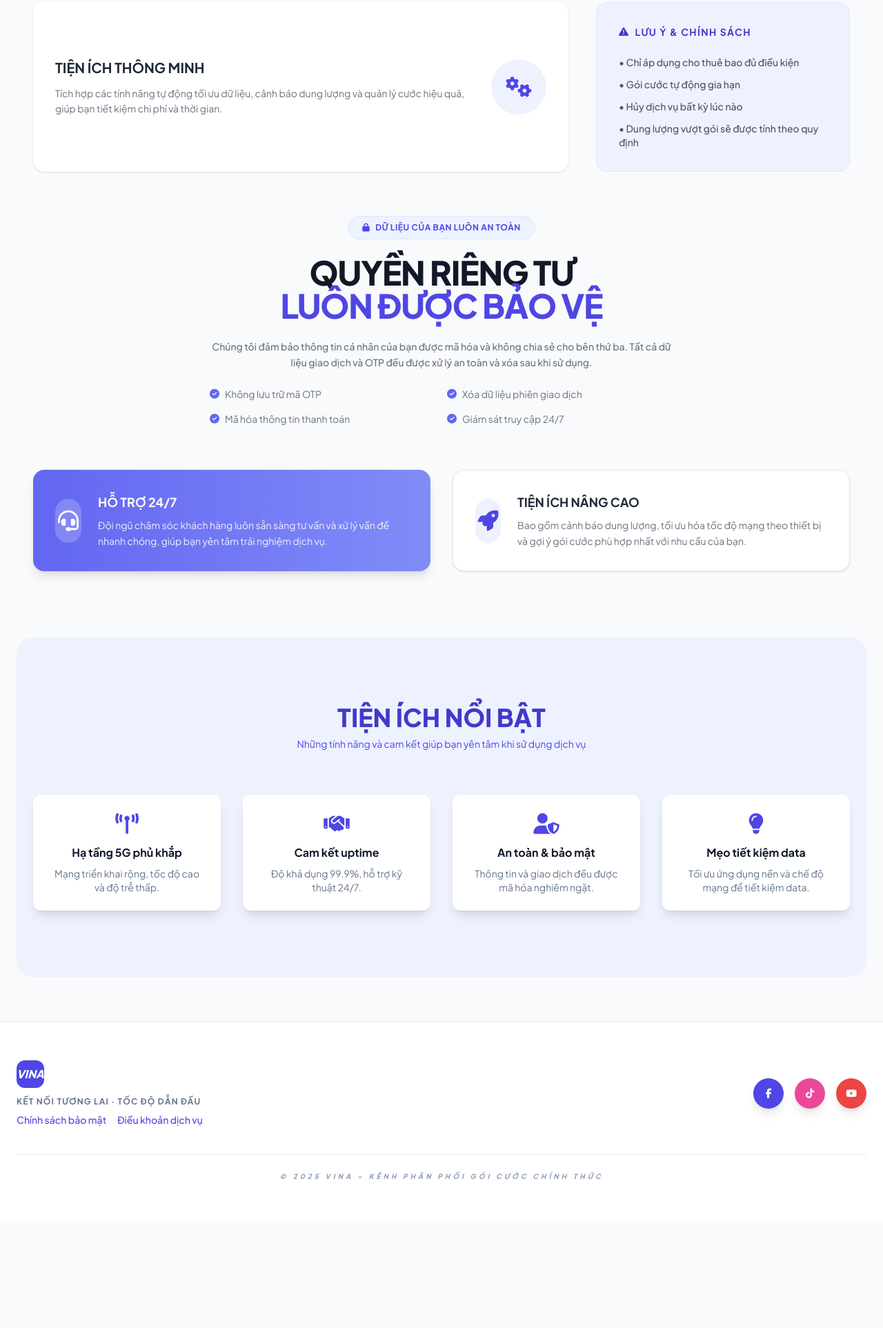
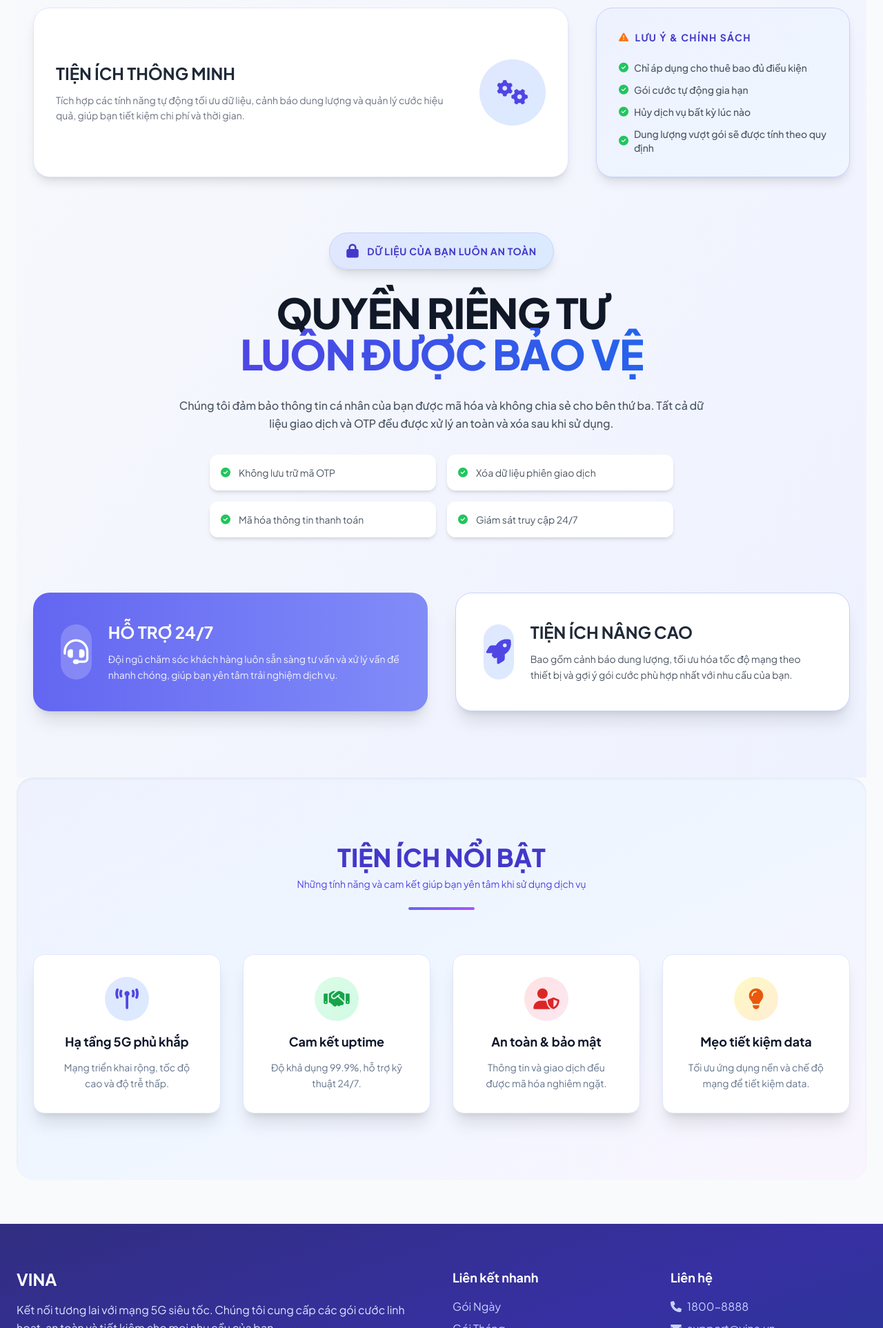
Before and after one commit to thanhtu0910/self_learn, a plain HTML site: page index.html in a window 1280 px wide. Shown: the part 2381-4306 px from the top of the page at 69% size. Before the commit the page ends 4150 px from the top, so only its background shows below. Drawn offline with nearby package versions, Linux system fonts and the light colour scheme.

Commit message:
update: interface

```diff
--- a/index.html
+++ b/index.html
@@ -303,27 +303,27 @@
 </section>
 
 
-        <section id="utility-info" class="max-w-7xl mx-auto px-6 py-24 bg-gray-50">
+        <section id="utility-info" class="max-w-7xl mx-auto px-6 py-24 bg-gradient-to-br from-gray-50 to-indigo-50">
   <!-- Header -->
   <div class="mb-16 text-center">
     <h2 class="text-3xl md:text-4xl font-extrabold text-indigo-700 uppercase mb-4">
       Ưu điểm dịch vụ
     </h2>
-    <p class="text-gray-500 text-sm max-w-xl mx-auto">
+    <p class="text-gray-600 text-sm max-w-xl mx-auto">
       Trải nghiệm mạng 5G nhanh chóng, ổn định và an toàn với các tính năng thông minh hỗ trợ người dùng.
     </p>
-    <div class="mx-auto mt-6 h-1 w-24 bg-indigo-600 rounded-full"></div>
+    <div class="mx-auto mt-6 h-1 w-24 bg-gradient-to-r from-indigo-500 to-blue-500 rounded-full"></div>
   </div>
 
   <!-- Grid thông tin -->
   <div class="grid grid-cols-1 md:grid-cols-2 lg:grid-cols-3 gap-10">
 
     <!-- Tốc độ cao -->
-    <div class="bg-white rounded-2xl p-8 shadow hover:shadow-lg transition">
-      <div class="w-14 h-14 flex items-center justify-center bg-indigo-50 text-indigo-600 rounded-xl text-2xl mb-6">
+    <div class="bg-white rounded-3xl p-8 shadow-lg hover:shadow-2xl transition-all duration-300 transform hover:-translate-y-2 border border-indigo-100 group">
+      <div class="w-16 h-16 flex items-center justify-center bg-gradient-to-br from-indigo-100 to-blue-100 text-indigo-600 rounded-2xl text-3xl mb-6 group-hover:scale-110 transition-transform">
         <i class="fas fa-tachometer-alt"></i>
       </div>
-      <h3 class="text-lg font-bold text-gray-800 mb-3 uppercase">
+      <h3 class="text-xl font-bold text-gray-800 mb-3 uppercase">
         Tốc độ siêu nhanh
       </h3>
       <p class="text-sm text-gray-500 leading-relaxed">
@@ -332,11 +332,11 @@
     </div>
 
     <!-- Độ ổn định -->
-    <div class="bg-indigo-600 text-white rounded-2xl p-8 shadow hover:shadow-lg transition">
-      <div class="w-14 h-14 flex items-center justify-center bg-white/20 text-indigo-600 rounded-xl text-2xl mb-6">
+    <div class="bg-gradient-to-br from-indigo-600 to-blue-600 text-white rounded-3xl p-8 shadow-lg hover:shadow-2xl transition-all duration-300 transform hover:-translate-y-2 group">
+      <div class="w-16 h-16 flex items-center justify-center bg-white/20 text-white rounded-2xl text-3xl mb-6 group-hover:scale-110 transition-transform">
         <i class="fas fa-signal"></i>
       </div>
-      <h3 class="text-lg font-bold mb-3 uppercase">
+      <h3 class="text-xl font-bold mb-3 uppercase">
         Kết nối ổn định
       </h3>
       <p class="text-sm text-indigo-100 leading-relaxed">
@@ -345,11 +345,11 @@
     </div>
 
     <!-- An toàn -->
-    <div class="bg-white border border-indigo-100 rounded-2xl p-8 shadow hover:shadow-lg transition">
-      <div class="w-14 h-14 flex items-center justify-center bg-indigo-100 text-indigo-600 rounded-xl text-2xl mb-6">
+    <div class="bg-white rounded-3xl p-8 shadow-lg hover:shadow-2xl transition-all duration-300 transform hover:-translate-y-2 border border-indigo-100 group">
+      <div class="w-16 h-16 flex items-center justify-center bg-gradient-to-br from-green-100 to-emerald-100 text-green-600 rounded-2xl text-3xl mb-6 group-hover:scale-110 transition-transform">
         <i class="fas fa-shield-alt"></i>
       </div>
-      <h3 class="text-lg font-bold text-indigo-700 mb-3 uppercase">
+      <h3 class="text-xl font-bold text-indigo-700 mb-3 uppercase">
         An toàn & bảo mật
       </h3>
       <p class="text-sm text-gray-500 leading-relaxed">
@@ -358,75 +358,75 @@
     </div>
 
     <!-- Tiện ích thông minh -->
-    <div class="md:col-span-2 bg-white rounded-2xl p-8 shadow hover:shadow-lg transition flex flex-col md:flex-row gap-6 items-center">
+    <div class="md:col-span-2 bg-white rounded-3xl p-8 shadow-lg hover:shadow-2xl transition-all duration-300 transform hover:-translate-y-2 border border-indigo-100 flex flex-col md:flex-row gap-6 items-center group">
       <div class="flex-1">
-        <h3 class="text-xl font-bold text-gray-800 mb-3 uppercase">
+        <h3 class="text-2xl font-bold text-gray-800 mb-3 uppercase">
           Tiện ích thông minh
         </h3>
         <p class="text-sm text-gray-500 leading-relaxed">
           Tích hợp các tính năng tự động tối ưu dữ liệu, cảnh báo dung lượng và quản lý cước hiệu quả, giúp bạn tiết kiệm chi phí và thời gian.
         </p>
       </div>
-      <div class="w-20 h-20 bg-indigo-50 text-indigo-600 rounded-full flex items-center justify-center text-3xl">
+      <div class="w-24 h-24 bg-gradient-to-br from-indigo-100 to-blue-100 text-indigo-600 rounded-full flex items-center justify-center text-4xl group-hover:scale-110 transition-transform">
         <i class="fas fa-cogs"></i>
       </div>
     </div>
 
     <!-- Lưu ý & chính sách -->
-    <div class="bg-indigo-50 border border-indigo-100 rounded-2xl p-8">
+    <div class="bg-gradient-to-br from-indigo-50 to-blue-50 border border-indigo-200 rounded-3xl p-8 shadow-lg hover:shadow-xl transition-all duration-300">
       <h4 class="font-bold text-indigo-700 mb-6 uppercase text-sm tracking-widest flex items-center gap-2">
-        <i class="fas fa-exclamation-triangle"></i> Lưu ý & chính sách
+        <i class="fas fa-exclamation-triangle text-orange-500"></i> Lưu ý & chính sách
       </h4>
       <ul class="space-y-3 text-sm text-gray-600 font-medium">
-        <li>• Chỉ áp dụng cho thuê bao đủ điều kiện</li>
-        <li>• Gói cước tự động gia hạn</li>
-        <li>• Hủy dịch vụ bất kỳ lúc nào</li>
-        <li>• Dung lượng vượt gói sẽ được tính theo quy định</li>
+        <li class="flex items-center gap-2"><i class="fas fa-check-circle text-green-500"></i> Chỉ áp dụng cho thuê bao đủ điều kiện</li>
+        <li class="flex items-center gap-2"><i class="fas fa-check-circle text-green-500"></i> Gói cước tự động gia hạn</li>
+        <li class="flex items-center gap-2"><i class="fas fa-check-circle text-green-500"></i> Hủy dịch vụ bất kỳ lúc nào</li>
+        <li class="flex items-center gap-2"><i class="fas fa-check-circle text-green-500"></i> Dung lượng vượt gói sẽ được tính theo quy định</li>
       </ul>
     </div>
 
   </div>
 
   <!-- Highlight bảo mật -->
-  <div class="mt-16 text-center space-y-6">
-    <div class="inline-flex items-center gap-2 px-5 py-2 rounded-full bg-indigo-50 text-indigo-600 text-xs font-bold uppercase tracking-wider border border-indigo-100">
-      <i class="fas fa-lock"></i> Dữ liệu của bạn luôn an toàn
+  <div class="mt-20 text-center space-y-8">
+    <div class="inline-flex items-center gap-3 px-6 py-3 rounded-full bg-gradient-to-r from-indigo-100 to-blue-100 text-indigo-700 text-sm font-bold uppercase tracking-wider border border-indigo-200 shadow-lg">
+      <i class="fas fa-lock text-xl"></i> Dữ liệu của bạn luôn an toàn
     </div>
-    <h2 class="text-3xl md:text-5xl font-extrabold text-gray-900 uppercase leading-tight tracking-tight">
-      Quyền riêng tư <br><span class="text-indigo-600">Luôn được bảo vệ</span>
+    <h2 class="text-4xl md:text-6xl font-extrabold text-gray-900 uppercase leading-tight tracking-tight">
+      Quyền riêng tư <br><span class="bg-gradient-to-r from-indigo-600 to-blue-600 bg-clip-text text-transparent">Luôn được bảo vệ</span>
     </h2>
-    <p class="text-sm text-gray-500 font-medium leading-relaxed max-w-2xl mx-auto">
+    <p class="text-base text-gray-600 font-medium leading-relaxed max-w-3xl mx-auto">
       Chúng tôi đảm bảo thông tin cá nhân của bạn được mã hóa và không chia sẻ cho bên thứ ba. Tất cả dữ liệu giao dịch và OTP đều được xử lý an toàn và xóa sau khi sử dụng.
     </p>
-    <ul class="grid grid-cols-1 md:grid-cols-2 gap-4 max-w-2xl mx-auto text-sm text-gray-500">
-      <li class="flex items-center gap-2"><i class="fas fa-check-circle text-indigo-500"></i> Không lưu trữ mã OTP</li>
-      <li class="flex items-center gap-2"><i class="fas fa-check-circle text-indigo-500"></i> Xóa dữ liệu phiên giao dịch</li>
-      <li class="flex items-center gap-2"><i class="fas fa-check-circle text-indigo-500"></i> Mã hóa thông tin thanh toán</li>
-      <li class="flex items-center gap-2"><i class="fas fa-check-circle text-indigo-500"></i> Giám sát truy cập 24/7</li>
+    <ul class="grid grid-cols-1 md:grid-cols-2 gap-4 max-w-2xl mx-auto text-sm text-gray-600">
+      <li class="flex items-center gap-3 bg-white p-4 rounded-xl shadow-md"><i class="fas fa-check-circle text-green-500"></i> Không lưu trữ mã OTP</li>
+      <li class="flex items-center gap-3 bg-white p-4 rounded-xl shadow-md"><i class="fas fa-check-circle text-green-500"></i> Xóa dữ liệu phiên giao dịch</li>
+      <li class="flex items-center gap-3 bg-white p-4 rounded-xl shadow-md"><i class="fas fa-check-circle text-green-500"></i> Mã hóa thông tin thanh toán</li>
+      <li class="flex items-center gap-3 bg-white p-4 rounded-xl shadow-md"><i class="fas fa-check-circle text-green-500"></i> Giám sát truy cập 24/7</li>
     </ul>
   </div>
 
   <!-- Hỗ trợ & tiện ích nâng cao -->
-<div class="mt-16 grid grid-cols-1 md:grid-cols-2 gap-8">
-  <div class="bg-gradient-to-r from-indigo-500 to-indigo-400 text-white rounded-2xl p-8 shadow-lg hover:shadow-xl transition flex items-center gap-6">
-    <div class="w-16 h-16 bg-white/20 rounded-full flex items-center justify-center text-3xl">
+<div class="mt-20 grid grid-cols-1 md:grid-cols-2 gap-10">
+  <div class="bg-gradient-to-r from-indigo-500 to-indigo-400 text-white rounded-3xl p-10 shadow-xl hover:shadow-2xl transition-all duration-300 transform hover:-translate-y-2 flex items-center gap-6">
+    <div class="w-20 h-20 bg-white/20 rounded-full flex items-center justify-center text-4xl">
       <i class="fas fa-headset"></i>
     </div>
     <div>
-      <h3 class="text-lg font-bold uppercase mb-2">Hỗ trợ 24/7</h3>
+      <h3 class="text-2xl font-bold uppercase mb-3">Hỗ trợ 24/7</h3>
       <p class="text-sm text-white/90 leading-relaxed">
         Đội ngũ chăm sóc khách hàng luôn sẵn sàng tư vấn và xử lý vấn đề nhanh chóng, giúp bạn yên tâm trải nghiệm dịch vụ.
       </p>
     </div>
   </div>
 
-  <div class="bg-white border border-indigo-100 rounded-2xl p-8 shadow hover:shadow-lg transition flex items-center gap-6">
-    <div class="w-16 h-16 bg-indigo-50 text-indigo-600 rounded-full flex items-center justify-center text-3xl">
+  <div class="bg-white border border-indigo-200 rounded-3xl p-10 shadow-xl hover:shadow-2xl transition-all duration-300 transform hover:-translate-y-2 flex items-center gap-6">
+    <div class="w-20 h-20 bg-gradient-to-br from-indigo-100 to-blue-100 text-indigo-600 rounded-full flex items-center justify-center text-4xl">
       <i class="fas fa-rocket"></i>
     </div>
     <div>
-      <h3 class="text-lg font-bold text-gray-800 uppercase mb-2">Tiện ích nâng cao</h3>
-      <p class="text-sm text-gray-500 leading-relaxed">
+      <h3 class="text-2xl font-bold text-gray-800 uppercase mb-3">Tiện ích nâng cao</h3>
+      <p class="text-sm text-gray-600 leading-relaxed">
         Bao gồm cảnh báo dung lượng, tối ưu hóa tốc độ mạng theo thiết bị và gợi ý gói cước phù hợp nhất với nhu cầu của bạn.
       </p>
     </div>
@@ -436,70 +436,116 @@
 </section>
 
 
-<section id="utility-info" class="max-w-7xl mx-auto px-6 py-24 bg-indigo-50 rounded-3xl">
+<section id="utility-info" class="max-w-7xl mx-auto px-6 py-24 bg-gradient-to-br from-indigo-50 via-blue-50 to-purple-50 rounded-3xl shadow-inner">
   <div class="text-center mb-16">
     <h2 class="text-3xl md:text-4xl font-extrabold text-indigo-700 uppercase mb-2">Tiện ích nổi bật</h2>
     <p class="text-indigo-600 text-sm max-w-xl mx-auto">Những tính năng và cam kết giúp bạn yên tâm khi sử dụng dịch vụ</p>
+    <div class="mx-auto mt-6 h-1 w-24 bg-gradient-to-r from-indigo-500 to-purple-500 rounded-full"></div>
   </div>
 
   <div class="grid grid-cols-1 sm:grid-cols-2 lg:grid-cols-4 gap-8">
-    <div class="bg-white rounded-xl shadow-lg p-6 flex flex-col items-center text-center hover:-translate-y-2 transition">
-      <i class="fas fa-broadcast-tower text-indigo-600 text-3xl mb-3"></i>
-      <h3 class="font-bold text-slate-900 mb-2">Hạ tầng 5G phủ khắp</h3>
-      <p class="text-sm text-slate-500">Mạng triển khai rộng, tốc độ cao và độ trễ thấp.</p>
+    <div class="bg-white rounded-2xl shadow-xl p-8 flex flex-col items-center text-center hover:-translate-y-3 transition-all duration-300 transform group border border-indigo-100">
+      <div class="w-16 h-16 bg-gradient-to-br from-indigo-100 to-blue-100 text-indigo-600 rounded-full flex items-center justify-center text-3xl mb-4 group-hover:scale-110 transition-transform">
+        <i class="fas fa-broadcast-tower"></i>
+      </div>
+      <h3 class="font-bold text-slate-900 mb-3 text-lg">Hạ tầng 5G phủ khắp</h3>
+      <p class="text-sm text-slate-500 leading-relaxed">Mạng triển khai rộng, tốc độ cao và độ trễ thấp.</p>
     </div>
 
-    <div class="bg-white rounded-xl shadow-lg p-6 flex flex-col items-center text-center hover:-translate-y-2 transition">
-      <i class="fas fa-handshake text-indigo-600 text-3xl mb-3"></i>
-      <h3 class="font-bold text-slate-900 mb-2">Cam kết uptime</h3>
-      <p class="text-sm text-slate-500">Độ khả dụng 99.9%, hỗ trợ kỹ thuật 24/7.</p>
+    <div class="bg-white rounded-2xl shadow-xl p-8 flex flex-col items-center text-center hover:-translate-y-3 transition-all duration-300 transform group border border-indigo-100">
+      <div class="w-16 h-16 bg-gradient-to-br from-green-100 to-emerald-100 text-green-600 rounded-full flex items-center justify-center text-3xl mb-4 group-hover:scale-110 transition-transform">
+        <i class="fas fa-handshake"></i>
+      </div>
+      <h3 class="font-bold text-slate-900 mb-3 text-lg">Cam kết uptime</h3>
+      <p class="text-sm text-slate-500 leading-relaxed">Độ khả dụng 99.9%, hỗ trợ kỹ thuật 24/7.</p>
     </div>
 
-    <div class="bg-white rounded-xl shadow-lg p-6 flex flex-col items-center text-center hover:-translate-y-2 transition">
-      <i class="fas fa-user-shield text-indigo-600 text-3xl mb-3"></i>
-      <h3 class="font-bold text-slate-900 mb-2">An toàn & bảo mật</h3>
-      <p class="text-sm text-slate-500">Thông tin và giao dịch đều được mã hóa nghiêm ngặt.</p>
+    <div class="bg-white rounded-2xl shadow-xl p-8 flex flex-col items-center text-center hover:-translate-y-3 transition-all duration-300 transform group border border-indigo-100">
+      <div class="w-16 h-16 bg-gradient-to-br from-red-100 to-pink-100 text-red-600 rounded-full flex items-center justify-center text-3xl mb-4 group-hover:scale-110 transition-transform">
+        <i class="fas fa-user-shield"></i>
+      </div>
+      <h3 class="font-bold text-slate-900 mb-3 text-lg">An toàn & bảo mật</h3>
+      <p class="text-sm text-slate-500 leading-relaxed">Thông tin và giao dịch đều được mã hóa nghiêm ngặt.</p>
     </div>
 
-    <div class="bg-white rounded-xl shadow-lg p-6 flex flex-col items-center text-center hover:-translate-y-2 transition">
-      <i class="fas fa-lightbulb text-indigo-600 text-3xl mb-3"></i>
-      <h3 class="font-bold text-slate-900 mb-2">Mẹo tiết kiệm data</h3>
-      <p class="text-sm text-slate-500">Tối ưu ứng dụng nền và chế độ mạng để tiết kiệm data.</p>
+    <div class="bg-white rounded-2xl shadow-xl p-8 flex flex-col items-center text-center hover:-translate-y-3 transition-all duration-300 transform group border border-indigo-100">
+      <div class="w-16 h-16 bg-gradient-to-br from-yellow-100 to-orange-100 text-orange-600 rounded-full flex items-center justify-center text-3xl mb-4 group-hover:scale-110 transition-transform">
+        <i class="fas fa-lightbulb"></i>
+      </div>
+      <h3 class="font-bold text-slate-900 mb-3 text-lg">Mẹo tiết kiệm data</h3>
+      <p class="text-sm text-slate-500 leading-relaxed">Tối ưu ứng dụng nền và chế độ mạng để tiết kiệm data.</p>
     </div>
   </div>
 </section>
     </main>
 
-<footer class="bg-white border-t border-slate-200 px-6 py-14">
-  <div class="max-w-7xl mx-auto flex flex-col md:flex-row justify-between items-center gap-6">
-    <div class="flex flex-col items-center md:items-start text-center md:text-left">
-      <div class="flex items-center gap-3 mb-3">
-        <div class="bg-indigo-600 text-white w-10 h-10 rounded-xl flex items-center justify-center font-black italic">VINA</div>
+<footer class="bg-gradient-to-br from-indigo-900 via-indigo-800 to-blue-900 text-white px-6 py-16">
+  <div class="max-w-7xl mx-auto">
+    <div class="grid grid-cols-1 md:grid-cols-4 gap-8">
+      <!-- Logo và giới thiệu -->
+      <div class="md:col-span-2">
+        <div class="flex items-center gap-3 mb-4">
+          <span class="text-2xl font-bold">VINA</span>
+        </div>
+        <p class="text-indigo-100 mb-6 leading-relaxed">
+          Kết nối tương lai với mạng 5G siêu tốc. Chúng tôi cung cấp các gói cước linh hoạt, an toàn và tiết kiệm cho mọi nhu cầu của bạn.
+        </p>
+        <div class="flex gap-4">
+          <a href="#" class="w-12 h-12 rounded-full bg-indigo-700 text-white flex items-center justify-center shadow-lg hover:bg-indigo-600 transition">
+            <i class="fab fa-facebook-f"></i>
+          </a>
+          <a href="#" class="w-12 h-12 rounded-full bg-pink-600 text-white flex items-center justify-center shadow-lg hover:bg-pink-500 transition">
+            <i class="fab fa-tiktok"></i>
+          </a>
+          <a href="#" class="w-12 h-12 rounded-full bg-red-600 text-white flex items-center justify-center shadow-lg hover:bg-red-500 transition">
+            <i class="fab fa-youtube"></i>
+          </a>
+        </div>
       </div>
-      <p class="text-slate-500 text-xs font-bold uppercase tracking-widest mb-2">Kết nối tương lai · Tốc độ dẫn đầu</p>
-      <div class="flex gap-4 text-indigo-600 text-sm font-medium">
-        <a href="#">Chính sách bảo mật</a>
-        <a href="#">Điều khoản dịch vụ</a>
+
+      <!-- Liên kết nhanh -->
+      <div>
+        <h3 class="text-lg font-bold mb-4">Liên kết nhanh</h3>
+        <ul class="space-y-2">
+          <li><a href="#daily-packages" class="text-indigo-200 hover:text-white transition">Gói Ngày</a></li>
+          <li><a href="#monthly-packages" class="text-indigo-200 hover:text-white transition">Gói Tháng</a></li>
+          <li><a href="#utility-info" class="text-indigo-200 hover:text-white transition">Tiện ích</a></li>
+          <li><a href="ho-tro.html" class="text-indigo-200 hover:text-white transition">Hỗ trợ</a></li>
+        </ul>
+      </div>
+
+      <!-- Thông tin liên hệ -->
+      <div>
+        <h3 class="text-lg font-bold mb-4">Liên hệ</h3>
+        <ul class="space-y-2 text-indigo-200">
+          <li class="flex items-center gap-2">
+            <i class="fas fa-phone"></i>
+            <span>1800-8888</span>
+          </li>
+          <li class="flex items-center gap-2">
+            <i class="fas fa-envelope"></i>
+            <span>support@vina.vn</span>
+          </li>
+          <li class="flex items-center gap-2">
+            <i class="fas fa-map-marker-alt"></i>
+            <span>Hà Nội, Việt Nam</span>
+          </li>
+        </ul>
       </div>
     </div>
 
-    <div class="flex gap-4">
-      <a href="#" class="w-11 h-11 rounded-full bg-indigo-600 text-white flex items-center justify-center shadow-lg hover:bg-indigo-700 transition">
-        <i class="fab fa-facebook-f text-sm"></i>
-      </a>
-      <a href="#" class="w-11 h-11 rounded-full bg-pink-500 text-white flex items-center justify-center shadow-lg hover:bg-pink-600 transition">
-        <i class="fab fa-tiktok text-sm"></i>
-      </a>
-      <a href="#" class="w-11 h-11 rounded-full bg-red-500 text-white flex items-center justify-center shadow-lg hover:bg-red-600 transition">
-        <i class="fab fa-youtube text-sm"></i>
-      </a>
+    <!-- Đường kẻ và bản quyền -->
+    <div class="mt-12 pt-8 border-t border-indigo-700 text-center">
+      <div class="flex flex-col md:flex-row justify-between items-center gap-4">
+        <p class="text-indigo-300 text-sm">
+          © 2025 VINA – KÊNH PHÂN PHỐI GÓI CƯỚC CHÍNH THỨC
+        </p>
+        <div class="flex gap-6 text-sm">
+          <a href="#" class="text-indigo-300 hover:text-white transition">Chính sách bảo mật</a>
+          <a href="#" class="text-indigo-300 hover:text-white transition">Điều khoản dịch vụ</a>
+        </div>
+      </div>
     </div>
-  </div>
-
-  <div class="max-w-7xl mx-auto mt-10 pt-6 border-t border-slate-200 text-center">
-    <p class="text-[10px] text-slate-400 font-black uppercase tracking-[0.4em] italic">
-      © 2025 VINA – KÊNH PHÂN PHỐI GÓI CƯỚC CHÍNH THỨC
-    </p>
   </div>
 </footer>
 
```
Also changed, not shown: ho-tro.html (+63 -25 lines).
